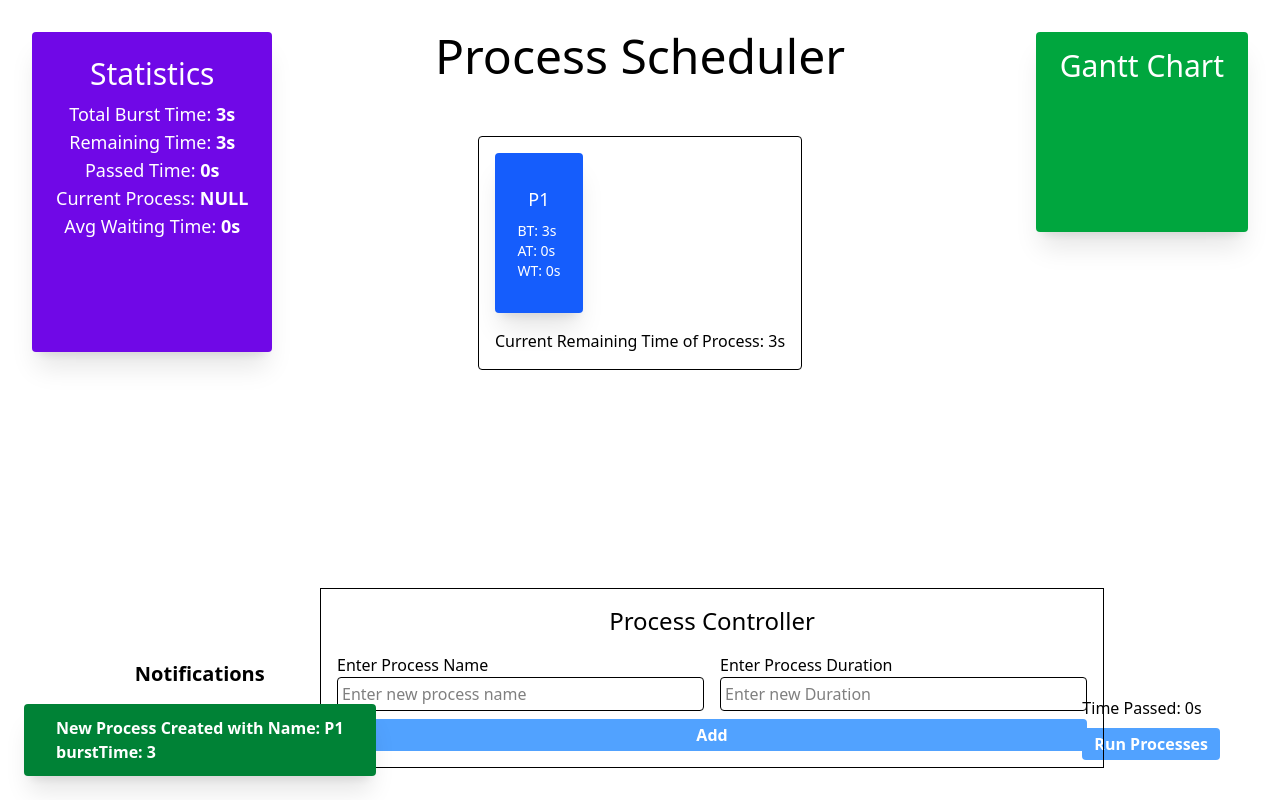
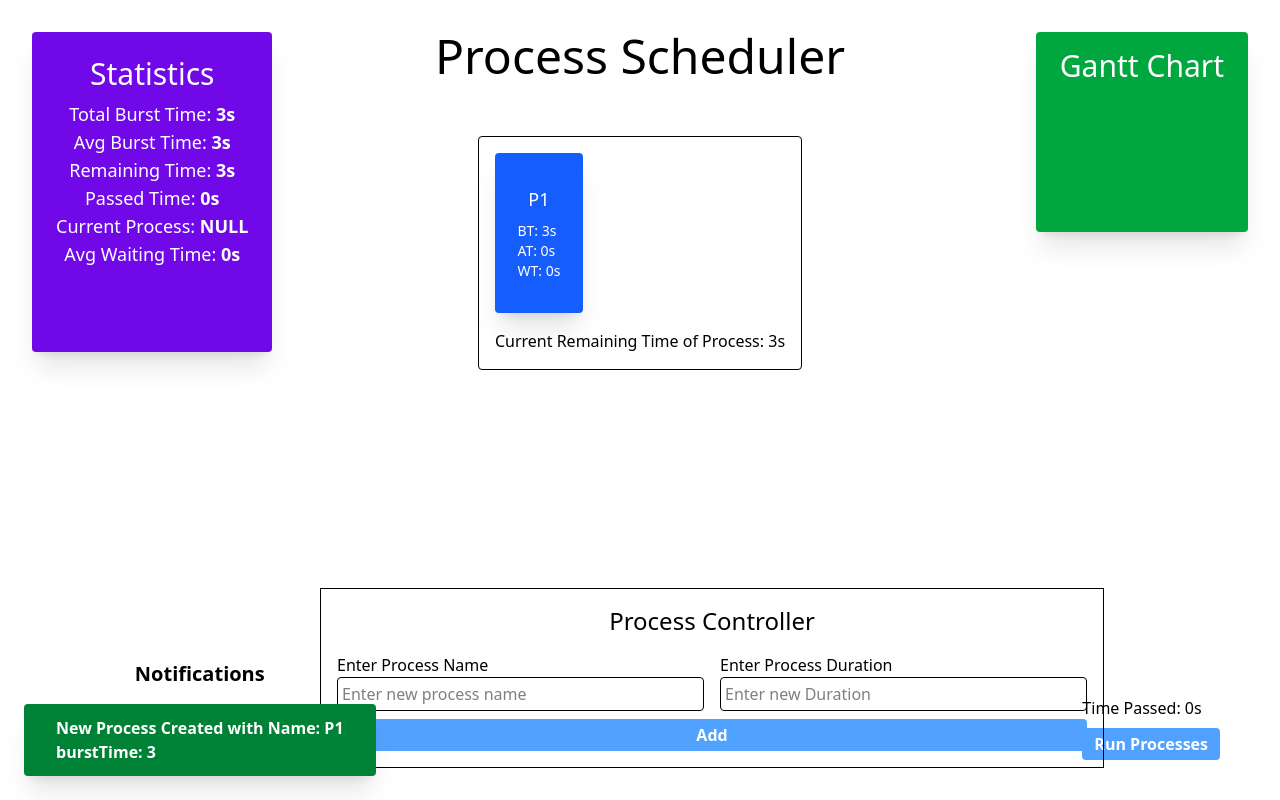
Before and after one commit to Sanatani-Dhruv/process-scheduler, a website: page index.html in a window 1280 px wide. Both pictures are taken after a click on the button "Add". Drawn offline with Linux system fonts and the light colour scheme.

Commit message:
Small Change Now Shows Avg Burst Time

```diff
--- a/index.html
+++ b/index.html
@@ -35,6 +35,7 @@
 			<div class="bg-violet-700 w-full text-center md:w-max p-2 md:p-6 pt-4 rounded md:fixed left-8 top-8 md:h-80 md:h-1/4 min-h-max text-white shadow-xl text-lg">
 				<h1 class="md:text-3xl text-2xl font-medium pb-2">Statistics</h1>
 				<div class="font-medium">Total Burst Time: <span class="font-bold"><span id="totalBurstTimeBox">0</span>s</span></div>
+				<div class="font-medium">Avg Burst Time: <span class="font-bold"><span id="avgBurstTimeBox">0</span>s</span></div>
 				<div class="font-medium">Remaining Time: <span class="font-bold"><span id="remainingTimeBox-1">0</span>s</span></div>
 				<div class="font-medium">Passed Time: <span class="font-bold"><span id="passedTimeBox-1">0</span>s</span></div>
 				<div class="font-medium">Current Process: <span class="font-bold"><span id="currentProcessBox">NULL</span></span></div>
--- a/script.js
+++ b/script.js
@@ -10,6 +10,7 @@ let remainingTimeBox_2 = document.getElementById('remainingTimeBox-2');
 let passedTimeBox_1 = document.getElementById('passedTimeBox-1');
 let passedTimeBox_2 = document.getElementById('passedTimeBox-2');
 let burstTimeBox = document.getElementById('burstTimeBox');
+let avgBurstTimeBox = document.getElementById('avgBurstTimeBox');
 let totalBurstTimeBox = document.getElementById('totalBurstTimeBox');
 let currentProcessBox = document.getElementById('currentProcessBox');
 let colorArr = ['blue', 'red', 'green', 'pink', 'orange'];
@@ -22,6 +23,7 @@ class process {
 	static totalTime = 0;
 	static remainingTime = 0;
 	static totalBurstTime = 0;
+	static avgBurstTime = 0;
 	static finishedBurstTime = 0;
 	static running  = false;
 	static pArray = [];
@@ -53,10 +55,13 @@ class process {
 			burstTimeInput.value = '';
 			process.remainingTime += burstTime;
 			process.totalBurstTime += burstTime;
+			process.avgBurstTime = (process.totalBurstTime / process.pArray.length);
 
 			remainingTimeBox_1.innerHTML = `${process.remainingTime}`
 			remainingTimeBox_2.innerHTML = remainingTimeBox_1.innerHTML;
 			totalBurstTimeBox.innerHTML = process.totalBurstTime;
+			avgBurstTimeBox.innerHTML = process.avgBurstTime;
+
 			if (currentProcessBox.innerHTML === '')
 				currentProcessBox.innerHTML = process.pArray[0].processName;
 
```
